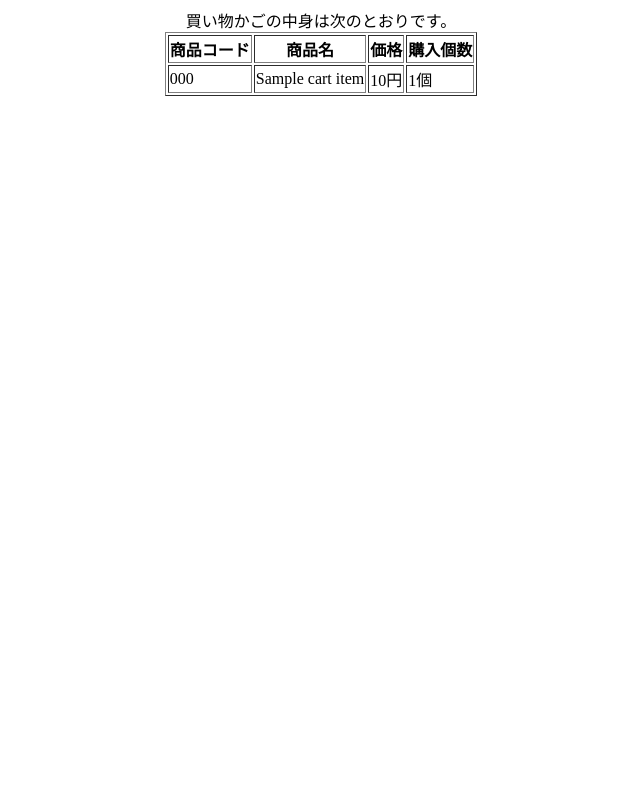
After one commit to homata/sandbox, a Django app: template python/ecsite/ecsite/templates/page/cart_item_list.html in a window 1280 px wide. The commit adds this page. Shown: the whole page, without its empty margins (319-959 px from the left). Run offline with Django 3.2, Linux system fonts and the light colour scheme; the template is opened without the code that fills it: most values are stand-ins (such as "Sample title", 1, 10 or a date in 2020).

Commit message:
add cart

```diff
--- /dev/null
+++ b/python/ecsite/ecsite/templates/page/cart_item_list.html
@@ -0,0 +1,21 @@
+<html>
+<head>
+  <meta http-equiv="Content-Type" content="text/html; charset=utf-8">
+  <title>買い物かご</title>
+<head>
+<body>
+<center>買い物かごの中身は次のとおりです。<br>
+<table border="1">
+  <tr><th>商品コード</th><th>商品名</th><th>価格</th><th>購入個数</th></tr>
+  {% for cart_item in cart_item_list %}
+  <tr>
+    <td>{{ cart_item.item_code }}</td>
+    <td>{{ cart_item.item_name }}</td>
+    <td>{{ cart_item.price }}円</td>
+    <td>{{ cart_item.buy_num }}個</td>
+  </tr>
+  {% endfor %}
+</table>
+</center>
+</body>
+</html>
--- a/python/ecsite/ecsite/urls.py
+++ b/python/ecsite/ecsite/urls.py
@@ -20,4 +20,5 @@ urlpatterns = patterns('',
     # url(r'^admin/', include(admin.site.urls)),
     url(r'^item/(?P<item_id>\d+)/$', 'ecsite.itempage.views.item_page_display'),
     url(r'^itemsearch', 'ecsite.itempage.views.item_search'),
+    url(r'^cart', 'ecsite.itempage.views.do_cart'),
 )
```
Also changed, not shown: python/ecsite/ecsite/itempage/cart.py (added, +8 -0 lines), python/ecsite/ecsite/itempage/views.py (+21 -0 lines), python/ecsite/ecsite/templates/page/item.html (+10 -4 lines).
